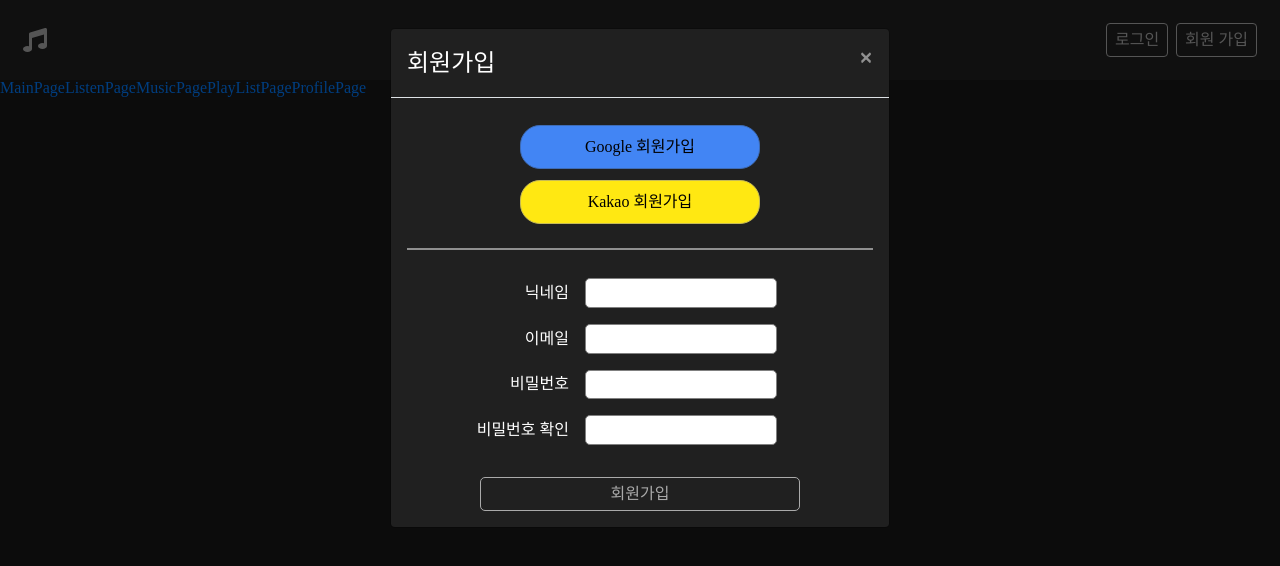
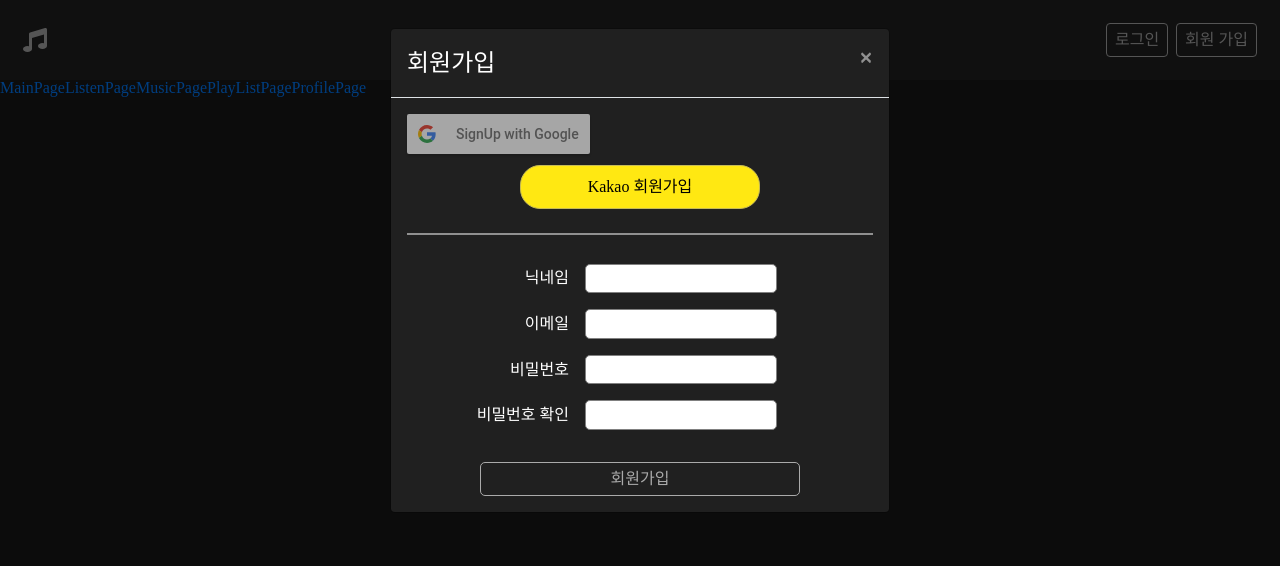
Before and after one commit to snaag/listen-with-me, a React (Create React App) app: page / in a window 1280 px wide. Both pictures are taken after a click on the button "회원 가입". Shown: the top 566 px of the page. Built offline with nearby package versions, Linux system fonts and the light colour scheme; no server answers.

Commit message:
:sparkles: feat: google oauth login 컴포넌트 추가

```diff
--- a/package.json
+++ b/package.json
@@ -13,10 +13,12 @@
     "@testing-library/user-event": "^7.2.1",
     "axios": "^0.20.0",
     "bootstrap": "^4.5.2",
+    "dotenv": "^8.2.0",
     "js-cookie": "^2.2.1",
     "react": "^16.13.1",
     "react-bootstrap": "^1.3.0",
     "react-dom": "^16.13.1",
+    "react-google-login": "^5.1.21",
     "react-player": "^2.6.1",
     "react-redux": "^7.2.1",
     "react-router-dom": "^5.2.0",
--- a/src/components/navigation/components/SignUp.jsx
+++ b/src/components/navigation/components/SignUp.jsx
@@ -1,4 +1,5 @@
 import React, { useState, useEffect } from 'react';
+import { GoogleLogin } from 'react-google-login';
 import Modal from 'react-bootstrap/Modal';
 import axios from 'axios';
 
@@ -20,6 +21,34 @@ const SignUp = ({ isActive, signUp, handleClose }) => {
     email: '',
     password: '',
   });
+
+  const responseGoogle = async res => {
+    // 서버로 토큰을 전달한 후 JWT토큰을 받고 localStorage에 저장해야한다
+    //   console.log(res.tokenId);
+
+    // 구글 로그인을 통해 받아온 데이터
+    console.log('>>TOTAL: ', res);
+    const { accessToken } = res;
+    const { profileObj } = res;
+
+    const { email, googleId, imageUrl, name } = profileObj;
+    console.log('client accessToken:', accessToken);
+    console.log('client data:', email, googleId, imageUrl, name);
+
+    // 서버로 보내기
+    const result = await axios.post(
+      `${BASE_URL}/oauth/google`,
+      { email, googleId, imageUrl, name },
+      { headers: { accessToken } }
+    );
+
+    console.log('>>RESULT', result);
+  };
+
+  const responseFailGoogle = err => {
+    // 에러발생시
+    console.log(err);
+  };
 
   const changeInfo = e => {
     setInfo({
@@ -114,9 +143,13 @@ const SignUp = ({ isActive, signUp, handleClose }) => {
       <Modal.Body>
         <div className="signup">
           <div className="oauth">
-            <button className="oauth__google oauth__button">
-              Google 회원가입
-            </button>
+            <GoogleLogin
+              clientId={process.env.REACT_APP_GOOGLE_CLIENT_ID}
+              buttonText="SignUp with Google"
+              onSuccess={responseGoogle}
+              onFailure={responseFailGoogle}
+              cookiePolicy={'single_host_origin'}
+            />
             <button className="oauth__kakao oauth__button">
               Kakao 회원가입
             </button>
--- a/src/index.js
+++ b/src/index.js
@@ -9,8 +9,10 @@ import { createStore, applyMiddleware } from 'redux';
 import { composeWithDevTools } from 'redux-devtools-extension';
 import { Provider } from 'react-redux';
 import reduxThunk from 'redux-thunk';
+import rootReducer from './modules/index';
 
-import rootReducer from './modules/index';
+import dotenv from 'dotenv';
+dotenv.config();
 
 library.add(fab, fas, far);
 const store = createStore(
```
Also changed, not shown: 1 other file (tests, documents, lock files or other folders).
